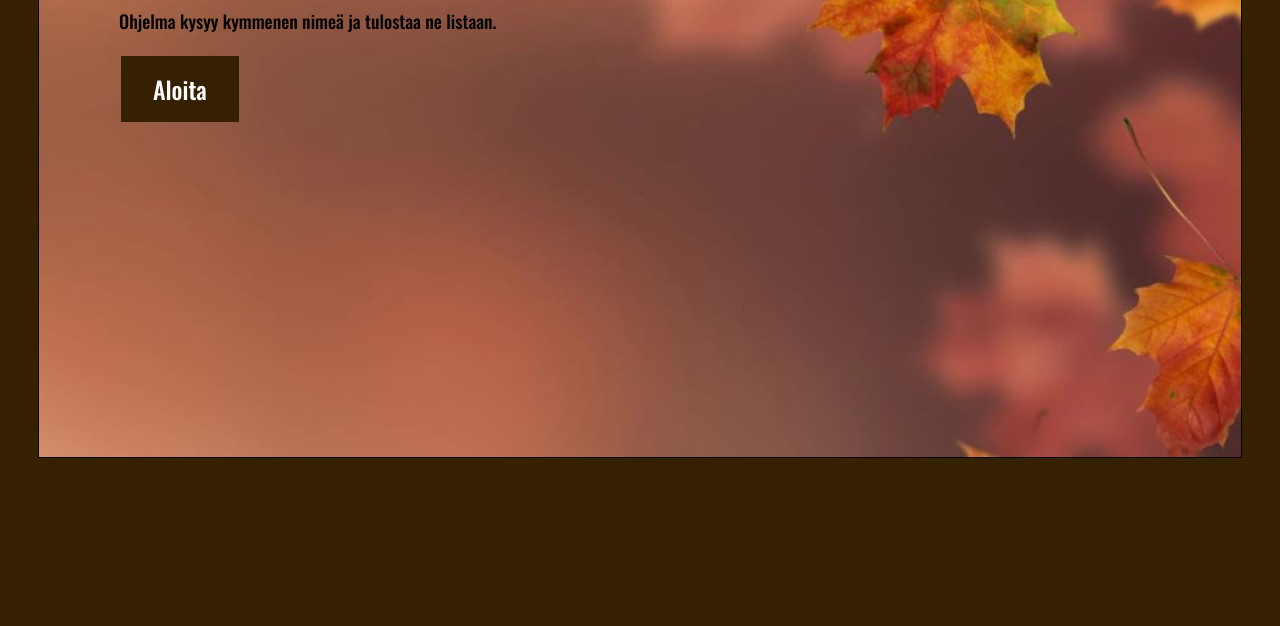
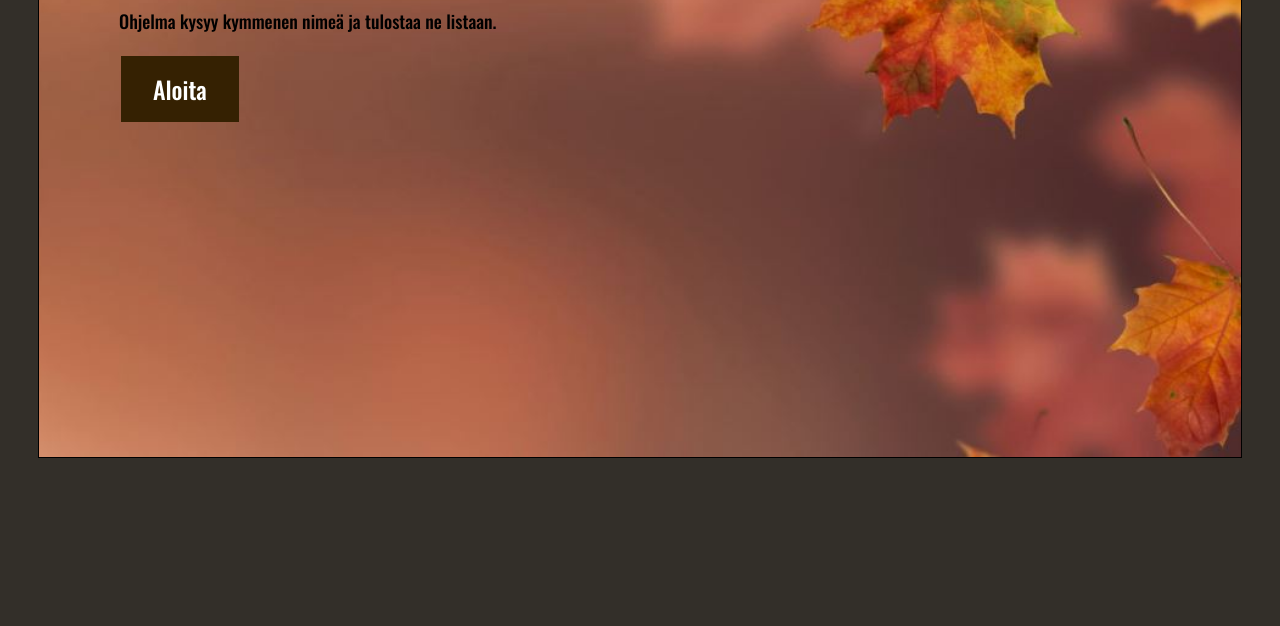
Before and after one commit to saturosvall/Kaverilista, a plain HTML site: page Versio_1/index.html in a window 1280 px wide. Shown: the part 174-800 px from the top of the page. Drawn offline with nearby package versions, Linux system fonts and the light colour scheme.

Commit message:
Kansiojärjestelyä ja 2-version aloitus

```diff
--- a/style.css
+++ b/Versio_1/style.css
@@ -1,6 +1,6 @@
 body {
     font-family: 'Oswald', sans-serif;
-    background-color: #352102;
+    background-color: #332f29;
 
 }
 
```
Also changed, not shown: Versio_1/index.html (renamed from index.html), Versio_1/main.js (renamed from main.js), Versio_1/tausta.JPG (renamed from tausta.JPG), Versio_2/index.html (added), Versio_2/main.js (added), maisema9.jpg (deleted), 5 other files.
